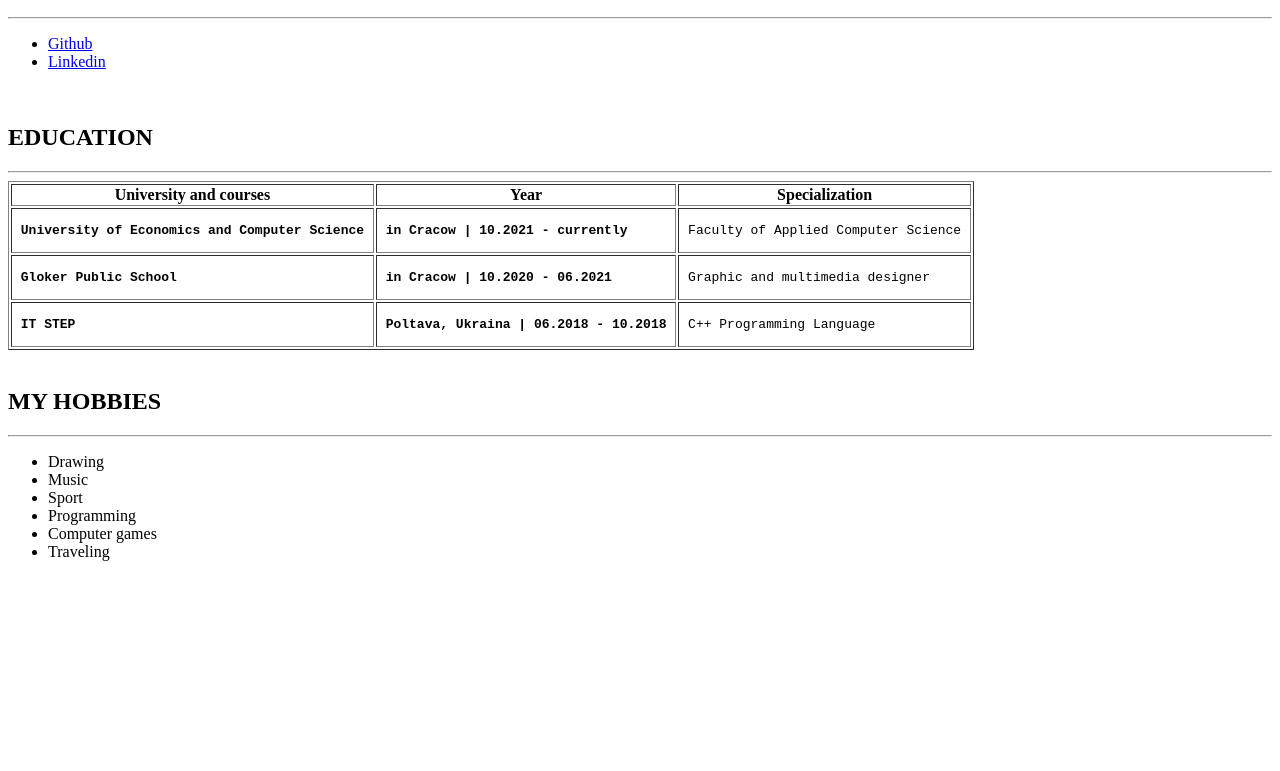
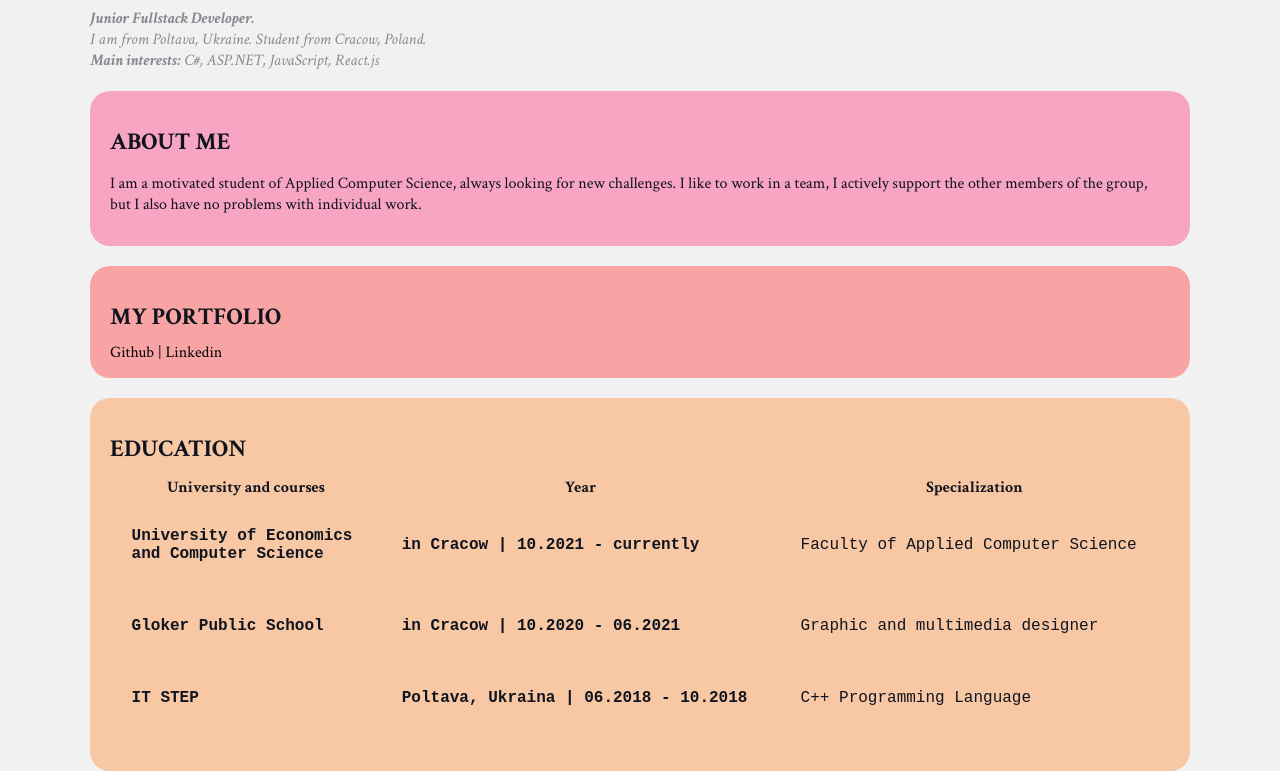
Before and after one commit to RuslanPidhainyi/Web-myCV, a plain HTML site: page index.html in a window 1280 px wide. Shown: the part 364-1135 px from the top of the page. Before the commit the page ends 941 px from the top, so only its background shows below. Drawn offline with Linux system fonts and the light colour scheme; a web font is replaced by a local one.

Commit message:
part1 CSS and update HTML a littel bit

```diff
--- a/index.html
+++ b/index.html
@@ -1,70 +1,105 @@
 <!DOCTYPE html>
 <html lang="en">
   <head>
-    <meta charset="UTF-8">
-    <meta name="viewport" content="width=device-width, initial-scale=1.0">
+    <meta charset="UTF-8" />
+    <meta name="viewport" content="width=device-width, initial-scale=1.0" />
+    <link rel="stylesheet" href="style.css" />
     <title>Ruslan Pidhainyi CV</title>
   </head>
   <body>
+    <div class="container">
+      <div class="info">
+        <img
+          class="avatar"
+          src="/Images/photo_2023-10-18_23-43-30.jpg"
+          alt="avatar.jpg"
+          title="avatar.jpg"
+        />
 
-    <table cellspacing="15">
-        <tr>
-            <td>
-                <img src="/Images/photo_2023-10-18_23-43-30.jpg" alt="avatar.jpg" title="avatar.jpg" width="200">
-            </td>
-            <td>
-                <h1>Ruslan Pidhainyi</h1><br>
+        <h1>Ruslan Pidhainyi</h1>
+        <br />
+        <p><strong>Junior Fullstack Developer.</strong></p>
+        <p>I am from Poltava, Ukraine. Student from Cracow, Poland.</p>
+        <p>
+          <strong>Main interests:</strong> C#, ASP.NET, JavaScript, React.js
+        </p>
+      </div>
 
+      <div class="card bg-purpule" id="about-me">
         <h2>ABOUT ME</h2>
-                <hr>
-                <div><p><pre>
-I am a motivated student of Applied Computer Science, always
-looking for new challenges. I like to work in a team, I actively
-support the other members of the group, but I also have no
-problems with individual work.
-                </pre></p></div>
-            </td>
-        </tr>
-    </table>
+        <div class="info-inside">
+          <p>
+            I am a motivated student of Applied Computer Science, always looking
+            for new challenges. I like to work in a team, I actively support the
+            other members of the group, but I also have no problems with
+            individual work.
+          </p>
+        </div>
+      </div>
 
+      <div class="card bg-pink" id="my-portfolio">
         <h2>MY PORTFOLIO</h2>
-    <hr>
-    <ul>
-        <li><a href="https://github.com/RuslanPidhainyi" title="GitHub platform" target="_blank">Github</a></li>
-        <li><a href="https://www.linkedin.com/in/ruslan-pidhainyi-10539126b/" title="Social media platform linkedin" target="_blank">Linkedin</a></li>
-    </ul><br>
+        <a
+          href="https://github.com/RuslanPidhainyi"
+          title="GitHub platform"
+          target="_blank"
+          >Github</a
+        >
+        |
+        <a
+          href="https://www.linkedin.com/in/ruslan-pidhainyi-10539126b/"
+          title="Social media platform linkedin"
+          target="_blank"
+          >Linkedin</a
+        >
+        <br />
+      </div>
 
+      <div class="card bg-red" id="education">
         <h2>EDUCATION</h2>
-    <hr>
-    <table border="1">
+        <table class="table">
           <tr>
             <th>University and courses</th>
             <th>Year</th>
             <th>Specialization</th>
           </tr>
           <tr>
-            <td><pre><strong> University of Economics and Computer Science </strong></pre></td>
-            <td><pre><strong> in Cracow | 10.2021 - currently </strong></pre></td>
+            <td>
+              <pre><strong> University of Economics
+ and Computer Science </strong></pre>
+            </td>
+            <td>
+              <pre><strong> in Cracow | 10.2021 - currently </strong></pre>
+            </td>
             <td><pre> Faculty of Applied Computer Science </pre></td>
           </tr>
 
           <tr>
-            <td><pre><strong> Gloker Public School </strong></pre></td>
-            <td><pre><strong> in Cracow | 10.2020 - 06.2021 </strong></pre></td>
+            <td>
+              <pre><strong> Gloker Public School </strong></pre>
+            </td>
+            <td>
+              <pre><strong> in Cracow | 10.2020 - 06.2021 </strong></pre>
+            </td>
             <td><pre> Graphic and multimedia designer </pre></td>
           </tr>
 
           <tr>
-            <td><pre><strong> IT STEP </strong></pre></td>
-            <td><pre><strong> Poltava, Ukraina | 06.2018 - 10.2018 </strong></pre></td>
+            <td>
+              <pre><strong> IT STEP </strong></pre>
+            </td>
+            <td>
+              <pre><strong> Poltava, Ukraina | 06.2018 - 10.2018 </strong></pre>
+            </td>
             <td><pre> C++ Programming Language </pre></td>
           </tr>
+        </table>
+        <br />
+      </div>
 
-    </table><br>
-
+      <div class="card bg-yellow" id="my-hobbies">
         <h2>MY HOBBIES</h2>
-    <hr>
-    <ul>
+        <ul class="list">
           <li>Drawing</li>
           <li>Music</li>
           <li>Sport</li>
@@ -72,5 +107,7 @@ problems with individual work.
           <li>Computer games</li>
           <li>Traveling</li>
         </ul>
+      </div>
+    </div>
   </body>
 </html>
--- /dev/null
+++ b/style.css
@@ -0,0 +1,118 @@
+@import url("https://fonts.googleapis.com/css2?family=Crimson+Text:ital,wght@0,400;0,600;0,700;1,400;1,600;1,700&family=Playfair+Display:ital,wght@1,400;1,700;1,800&display=swap");
+
+/*
+* {
+  padding: 0;
+  margin: 0;
+}
+*/
+
+body {
+  background: #f1f1f1;
+  color: #0f141e;
+
+  font-size: 16px;
+  font-weight: 600;
+  font-family: "Crimson Text", serif;
+  font-size: 16px;
+  font-weight: normal;
+}
+
+a {
+  color: black;
+  text-decoration: none;
+}
+
+a:hover {
+  text-decoration: underline;
+}
+
+a:active {
+  color: blue;
+}
+
+a:visited {
+  color: grey;
+}
+
+.avatar {
+  width: 200px;
+  border-radius: 28px;
+  box-shadow: 4px 4px 14px rgb(0, 0, 0, 0.25); /*Add me shadow */
+}
+
+.info p {
+  color: #86898f;
+  margin: 0;
+  font-style: italic;
+  text-decoration: none;
+}
+
+.info {
+  margin-bottom: 20px;
+}
+
+.container {
+  max-width: 1100px;
+  margin: auto; /*throw my elements in the centre place*/
+}
+
+#info-inside {
+  text-align: center;
+}
+
+.table {
+  width: 100%;
+}
+
+.table td {
+  padding: 10px;
+}
+
+.list {
+  padding: 0 20px;
+}
+
+.list li {
+  color: #86898f;
+  margin-bottom: 10px;
+}
+
+/*
+.about-me {
+  background: red;
+}
+
+.my-portfolio {
+  background: green;
+  padding: 15px 20px 25px 30px;
+  margin: 5px;
+
+  border: 5px solid red;
+}
+*/
+.card {
+  padding: 15px 20px;
+  margin-bottom: 20px;
+  border-radius: 20px;
+}
+
+.card h2 {
+  margin-bottom: 10px;
+}
+
+.bg-yellow {
+  background: rgb(248, 248, 164);
+}
+
+.bg-red {
+  background: rgb(248, 199, 164);
+}
+
+.bg-pink {
+  background: rgb(248, 164, 164);
+}
+
+.bg-purpule {
+  background: rgb(248, 164, 195);
+}
```
Lines whose indentation alone changed are shown as unchanged.
